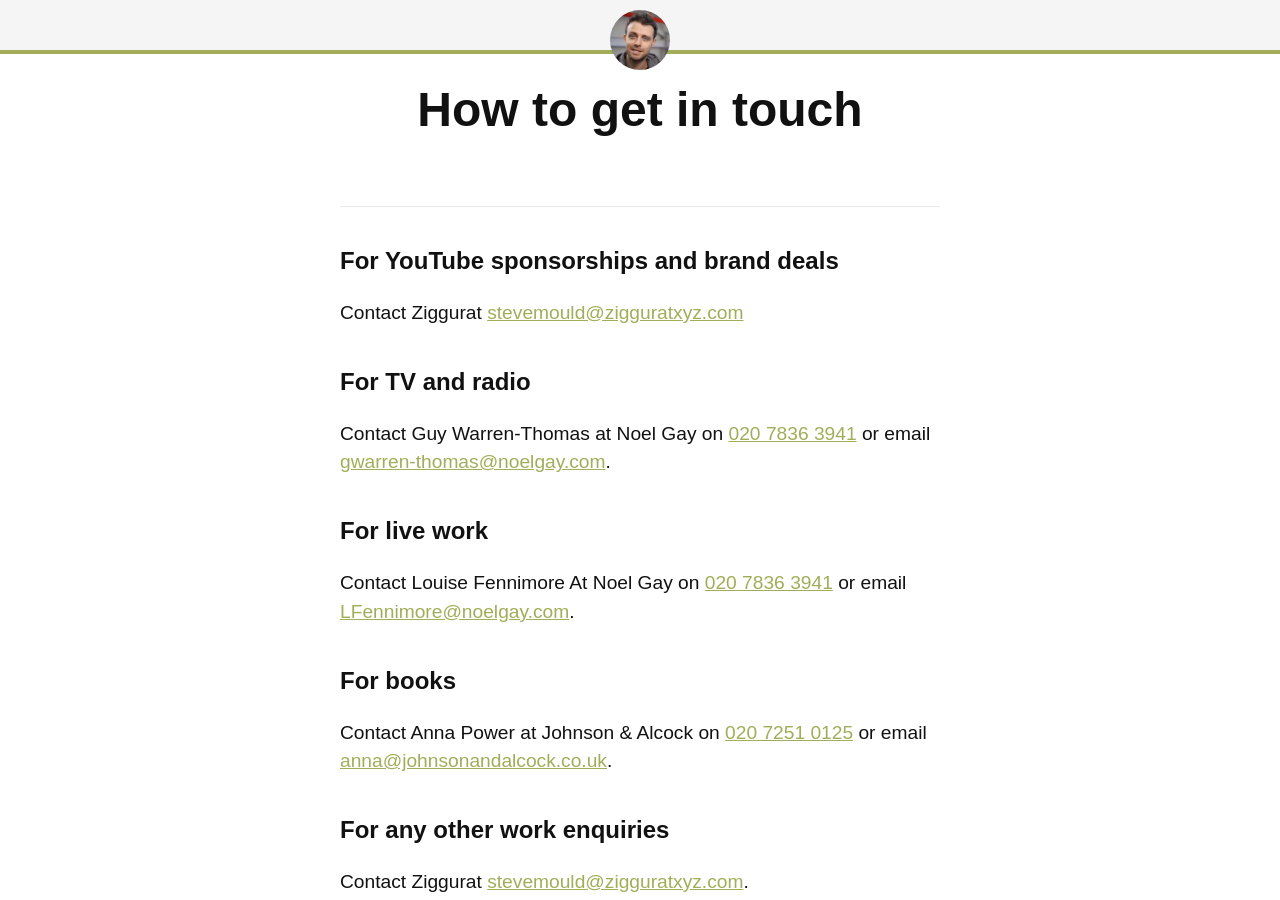
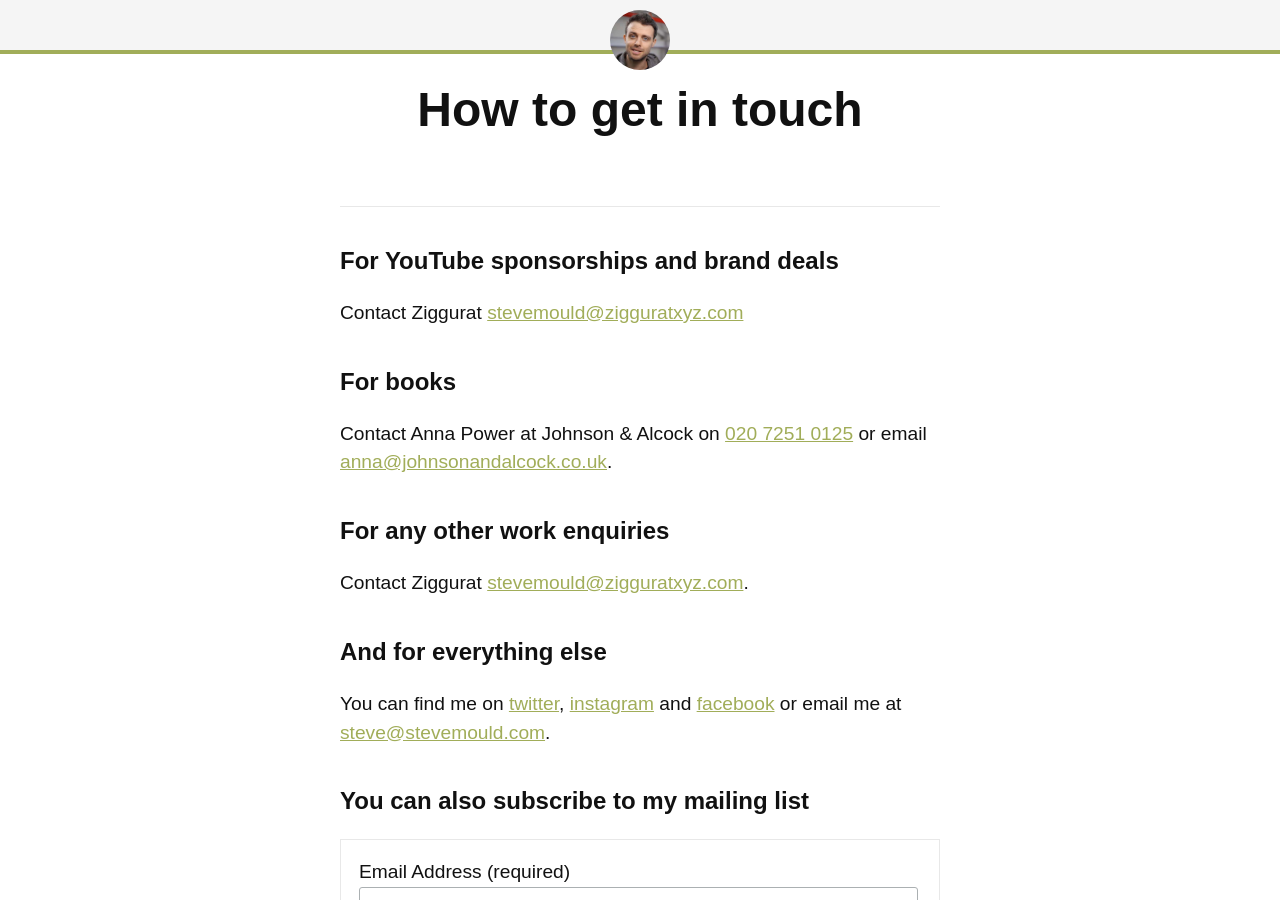
Before and after one commit to steventhebrave/steventhebrave.github.io, a Jekyll site: the page built from _pages/contact.md, in a window 1280 px wide and 900 px high. Built offline with Jekyll 4.4.1, drawn with Linux system fonts in a browser that asks for light colours.

Commit message:
Remove Noel Gay

```diff
--- a/_pages/contact.md
+++ b/_pages/contact.md
@@ -6,12 +6,6 @@
 
 ## For YouTube sponsorships and brand deals
 Contact Ziggurat [stevemould@zigguratxyz.com](mailto:stevemould@zigguratxyz.com)
-
-## For TV and radio
-Contact Guy Warren-Thomas at Noel Gay on {% include phone.html number="20 7836 3941" %} or email [gwarren-thomas@noelgay.com](mailto:gwarren-thomas@noelgay.com).
-
-## For live work
-Contact Louise Fennimore At Noel Gay on {% include phone.html number="20 7836 3941" %} or email [LFennimore@noelgay.com](mailto:LFennimore@noelgay.com).
 
 ## For books
 Contact Anna Power at Johnson & Alcock on {% include phone.html number="20 7251 0125" %} or email [anna@johnsonandalcock.co.uk](mailto:anna@johnsonandalcock.co.uk).
```
